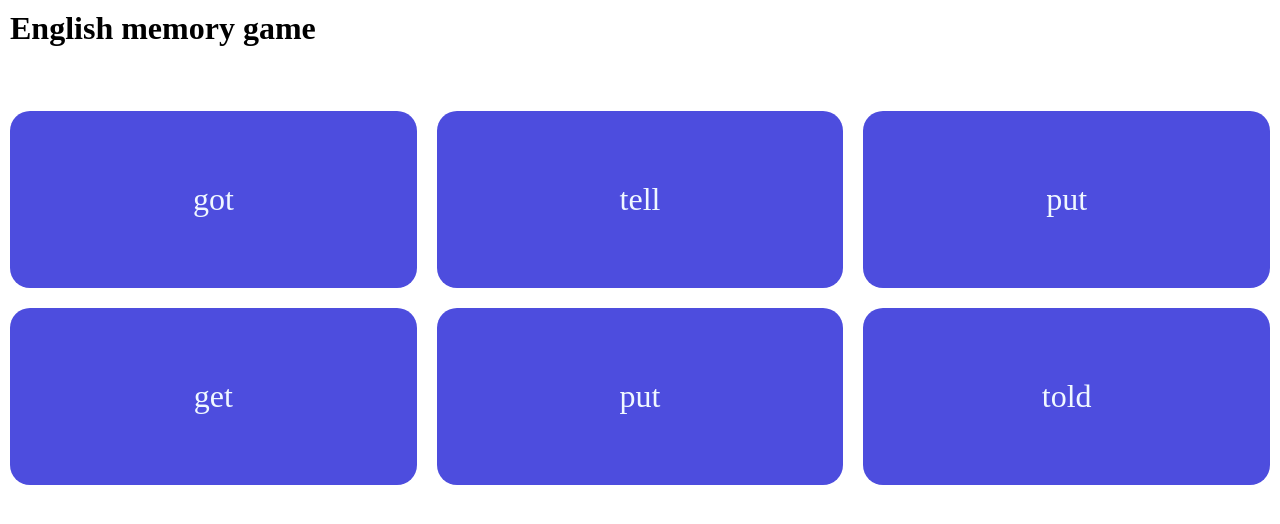
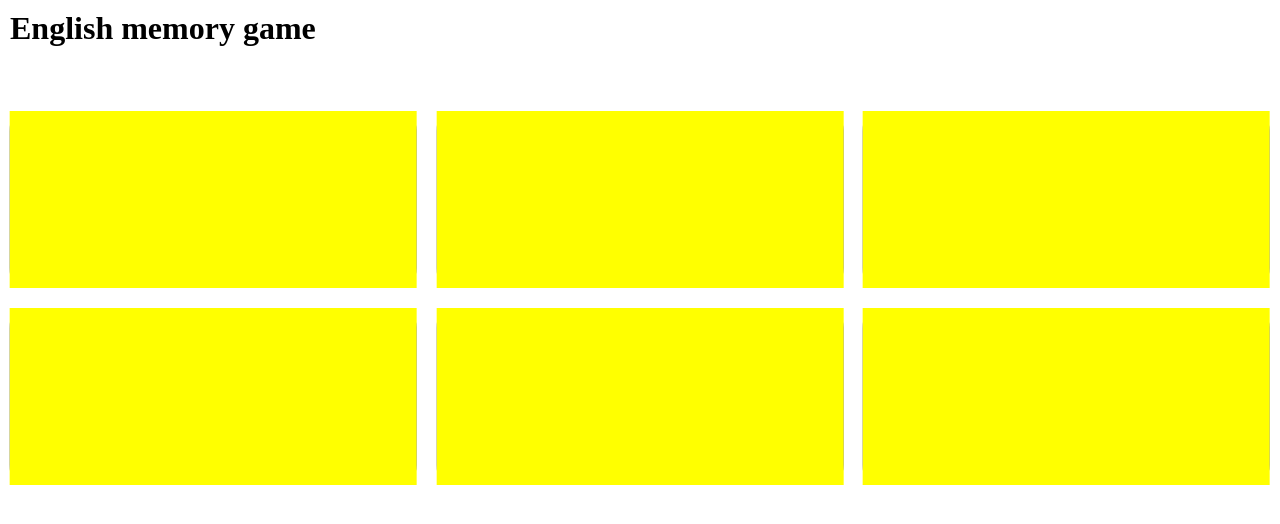
Before and after one commit to JahirMM/MemoryGame, a React (Vite) app: page / in a window 1280 px wide. Shown: the top 524 px of the page. Built offline with nearby package versions, Linux system fonts and the light colour scheme.

Commit message:
feat: mejorar la visualización del verbo seleccionado - incluir la animación al mostrar el verbo - mejorar la lógica del código

```diff
--- a/src/components/Board.tsx
+++ b/src/components/Board.tsx
@@ -11,12 +11,13 @@ interface BoardInterface {
 function Board({ board, randomVerbsList }: BoardInterface) {
   const [firstVerbSelected, setFirstVerbSelected] = useState("");
   const [secondVerbSelected, setSecondVerbSelected] = useState("");
-  // Combina todos los verbos en una sola lista
+  const [matchedCards, setMatchedCards] = useState<number[]>([]);
+  const [revealedCards, setRevealedCards] = useState<number[]>([]);
+
   const combinedVerbs = board.flat();
 
   useEffect(() => {
-    const totalcards = Array.from(document.getElementsByClassName("correct"));
-    if (firstVerbSelected !== "" && secondVerbSelected !== "") {
+    if (firstVerbSelected && secondVerbSelected && matchedCards.length < 6) {
       const matchedVerb = randomVerbsList.find(
         (item) =>
           (item.verb === firstVerbSelected &&
@@ -25,28 +26,15 @@ function Board({ board, randomVerbsList }: BoardInterface) {
             isMatchingPastForm(item, firstVerbSelected))
       );
 
-      const cards = Array.from(
-        document.getElementsByClassName("verb_selected")
-      );
       if (matchedVerb) {
-        console.log("Match found!");
+        const newMatchedCards = [...revealedCards];
+        setMatchedCards((prev) => [...prev, ...newMatchedCards]);
+      }
+      setTimeout(() => {
         setFirstVerbSelected("");
         setSecondVerbSelected("");
-        cards.forEach((card) => {
-          card.classList.remove("verb_selected");
-          card.classList.add("correct");
-        });
-      } else {
-        console.log("Match not found!dd ");
-        setFirstVerbSelected("");
-        setSecondVerbSelected("");
-        cards.forEach((card) => {
-          card.classList.remove("verb_selected");
-        });
-      }
-    }
-    if (combinedVerbs.length === totalcards.length) {
-      alert("GANASTE");
+        setRevealedCards([]);
+      }, 500);
     }
   }, [firstVerbSelected, secondVerbSelected, randomVerbsList]);
 
@@ -57,15 +45,13 @@ function Board({ board, randomVerbsList }: BoardInterface) {
     return verb.forms.past === selectedVerb;
   };
 
-  const handleClick = (verb: string, event: any) => {
-    const id = event.target.id;
-    const card = document.getElementById(id);
+  const handleClick = (verb: string, index: number) => {
     if (!firstVerbSelected) {
       setFirstVerbSelected(verb);
-      card?.classList.add("verb_selected");
+      setRevealedCards([index]);
     } else if (!secondVerbSelected) {
-      card?.classList.add("verb_selected");
       setSecondVerbSelected(verb);
+      setRevealedCards((prev) => [...prev, index]);
     }
   };
 
@@ -75,8 +61,10 @@ function Board({ board, randomVerbsList }: BoardInterface) {
         <div
           key={index}
           id={index + "verb"}
-          onClick={(event) => handleClick(verb, event)}
-          className="board-card"
+          onClick={() => handleClick(verb, index)}
+          className={`board-card ${
+            revealedCards.includes(index) ? "verb-selected" : ""
+          } ${matchedCards.includes(index) ? "correct" : ""}`}
         >
           {verb}
         </div>
--- a/src/styles/boardStyles.css
+++ b/src/styles/boardStyles.css
@@ -9,6 +9,7 @@
 }
 
 .board-card {
+  position: relative;
   background-color: rgb(77, 77, 222);
   color: aliceblue;
   display: flex;
@@ -17,12 +18,33 @@
   border-radius: 20px;
   font-size: 2rem;
   padding: 70px 0px 70px 0px;
+  transform: rotateY(180deg);
+  transition: 0.25s;
 }
 
-.verb_selected {
-  background-color: aqua;
+.board-card::after {
+  content: "";
+  position: absolute;
+  inset: 0;
+  background-color: yellow;
+  transition: 0.25s;
+  transform: rotateY(0deg);
+  backface-visibility: hidden;
+}
+
+.board-card.verb-selected {
+  transform: rotateY(0deg);
+}
+
+.verb-selected::after,
+.correct::after {
+  transform: rotateY(180deg);
 }
 
 .correct {
-  background-color: brown;
+  transform: rotateY(0deg);
 }
+
+.correct > * {
+  transform: rotateY(0deg);
+}
```
